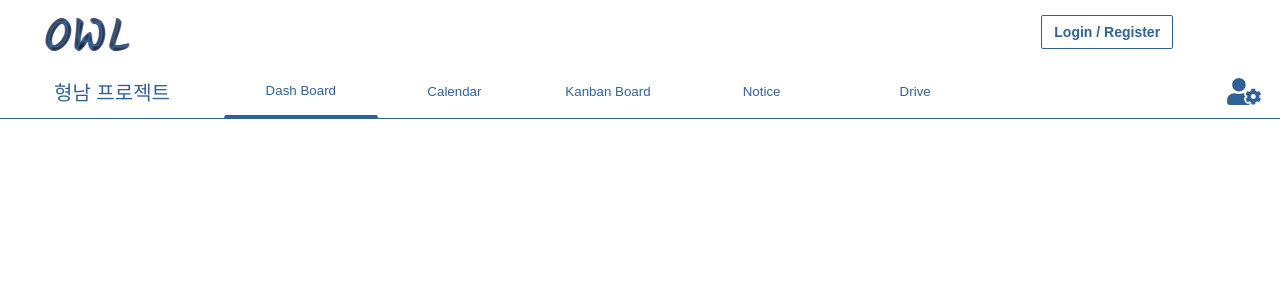
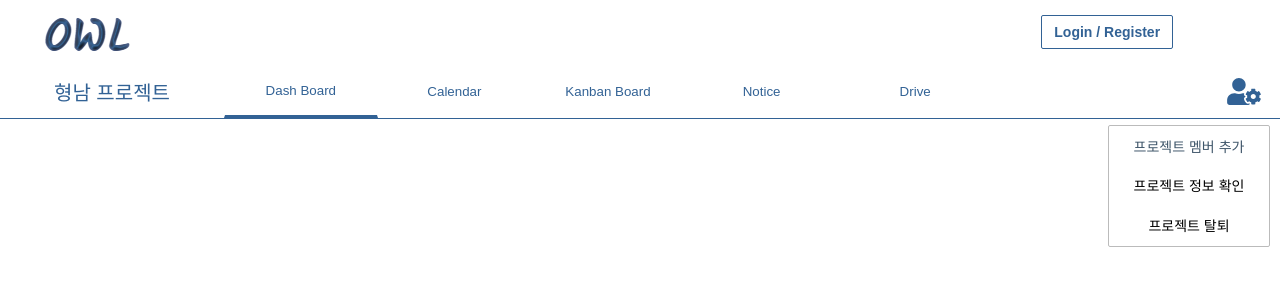
Before and after one commit to hyoungnamoh/react-owl, a Next.js app in the folder front/: page /project/projectList/projectDetail in a window 1280 px wide. Shown: the top 300 px of the page. Built offline with nearby package versions, Linux system fonts and the light colour scheme.

Commit message:
Add: project setting menu

```diff
--- a/front/pages/project/projectList/projectDetail.tsx
+++ b/front/pages/project/projectList/projectDetail.tsx
@@ -30,10 +30,16 @@ const projectDetail = () => {
   const router = useRouter();
   const { id } = router.query;
   const [selected, setSelected] = useState<number>(0);
+  const [onProjectSet, setOnProjectSet] = useState<boolean>(true);
+
   const onClickTab = (index: number): void => {
-    console.log(index);
     setSelected(index);
   }
+
+  const onClickProjectSet = (): void => {
+    setOnProjectSet(prevOnProjectSet => !prevOnProjectSet);
+  }
+
   return useObserver(() =>
     <div className={styles.wrapper}>
       <div className={styles.header}>
@@ -43,8 +49,22 @@ const projectDetail = () => {
         <div className={styles.tabContainer}>
           <Tab items={tabDumyData} selectedStyle={{ borderBottom: '#326295 3px solid' }} onClick={onClickTab} selected={selected} />
         </div>
-        <div className={styles.projectSettingButtonContainer}>
-          <FaUserCog color={'#326295'} style={{ width: '25%', height: '50%' }} />
+        <div className={styles.projectSettingButtonContainer} >
+          <FaUserCog color={'#326295'} style={{ width: '25%', height: '50%' }} onClick={() => onClickProjectSet()}/>
+          {
+            onProjectSet &&
+            <div className={styles.projectSettingMenu} >
+              <div className={styles.projectSettingMenuItem}>
+                <p className={styles.menuItemText}>프로젝트 멤버 추가</p>
+              </div>
+              <div className={styles.projectSettingMenuItem}>
+                <p>프로젝트 정보 확인</p>
+              </div>
+              <div className={styles.projectSettingMenuItem}>
+                <p>프로젝트 탈퇴</p>
+              </div>
+            </div>
+          }
         </div>
         {/* <img src={'/images/user-cog-solid.svg'} color={'#326295'}/> */}
       </div>
--- a/front/styles/projectDetail.module.scss
+++ b/front/styles/projectDetail.module.scss
@@ -18,10 +18,35 @@
     }
     .projectSettingButtonContainer {
       display: flex;
-      justify-content: flex-end;
-      align-items: center;
+      justify-content: center;
+      align-items: flex-end;
       flex: 1;
+      flex-direction: column;
 
+      .projectSettingMenu {
+        width: 160px;
+        height: 120px;
+        top: 125px;
+        right: 10px;
+        position: fixed;
+        background-color: #ffffff;
+        border: 1px solid #bbb;
+        border-radius: 2px;
+        .projectSettingMenuItem {
+          display: flex;
+          justify-content: center;
+          align-items: center;
+          height: 33%;
+          .menuItemText {
+            color: #3e5569;
+            font-size: 14px;
+          }
+        }
+        .projectSettingMenuItem:hover {
+          cursor: pointer;
+          background-color: #f5f6f8;
+        }
+      }
     }
   }
 }
```
